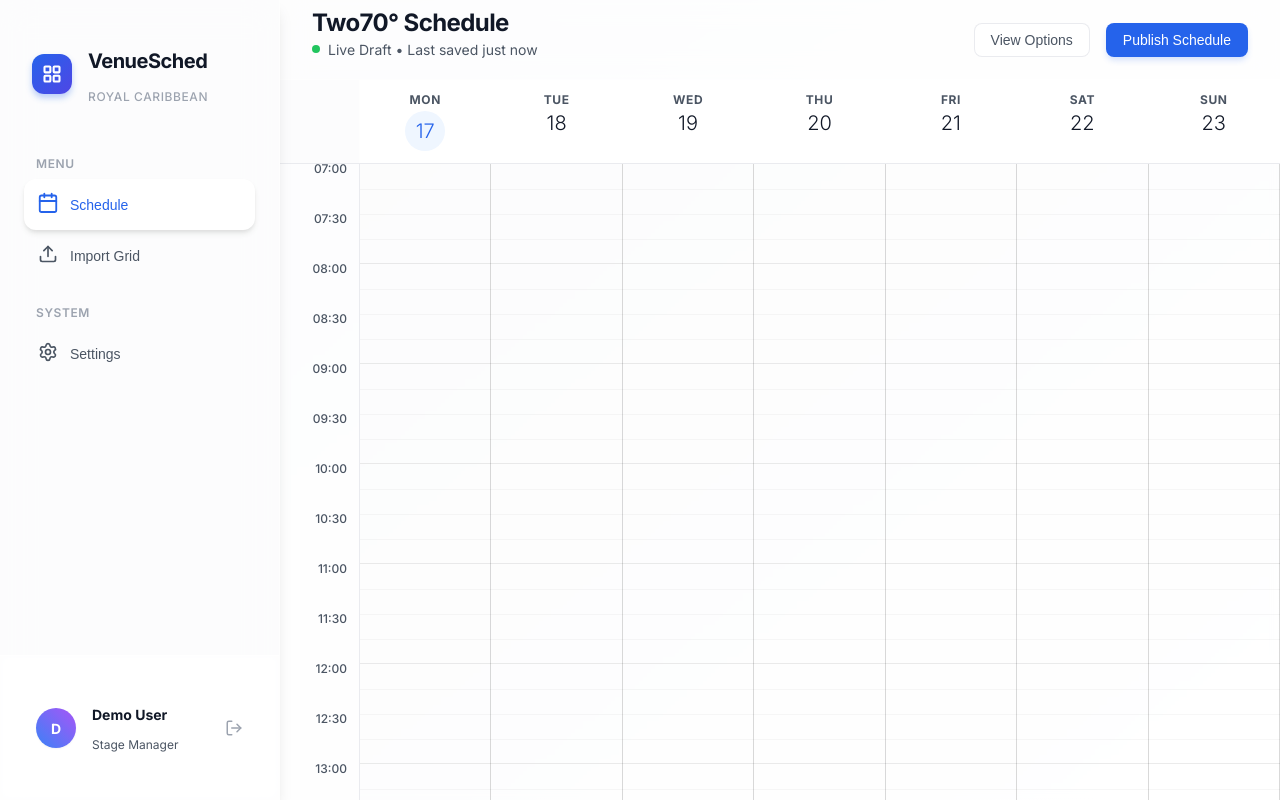
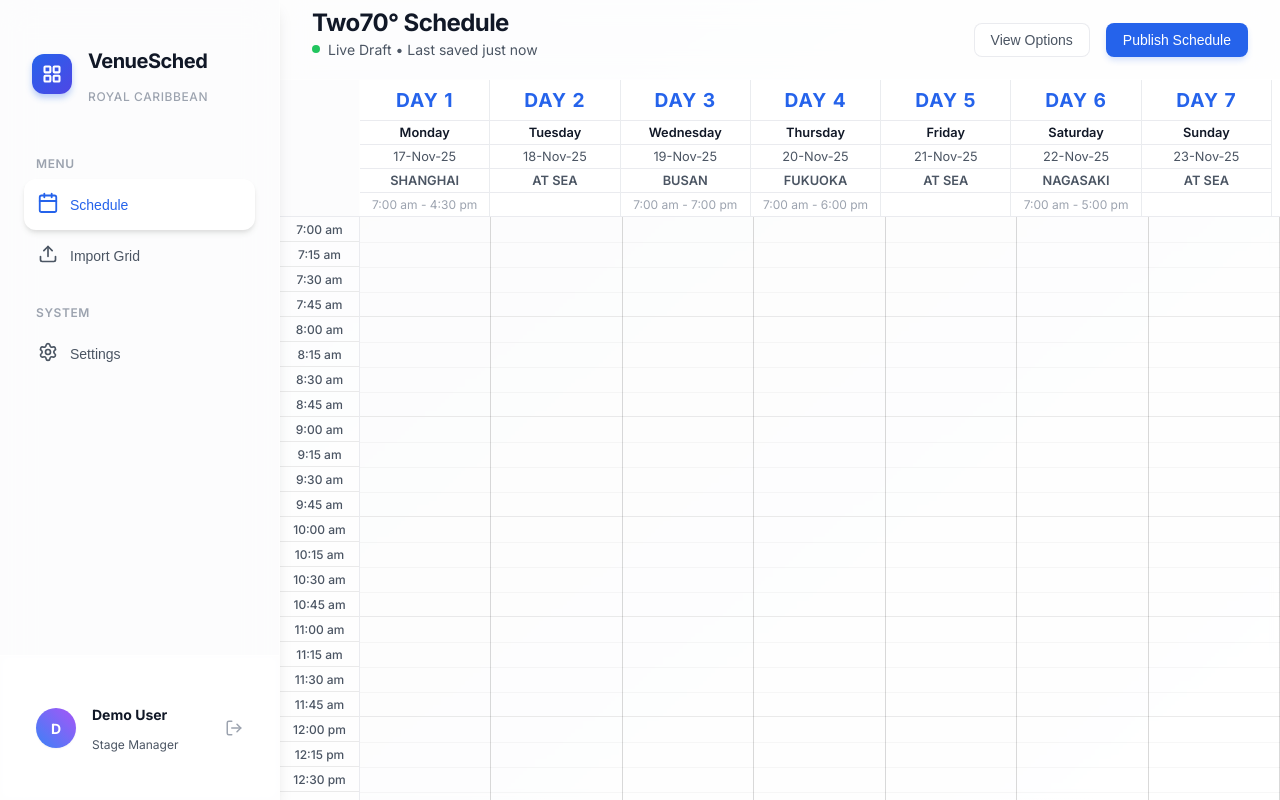
Before and after one commit to oscarpe979/project_q, a React app in the folder frontend/: page / in a window 1280 px wide. Both pictures are taken after a click on the button "Enter Demo Mode". Built offline with nearby package versions, Linux system fonts and the light colour scheme; the HTML template or start-up script is replaced by a standard one.

Commit message:
feat: Enhance schedule header with detailed itinerary, increase time slot granularity, and refactor event bottom resize logic.

```diff
--- a/frontend/src/components/Schedule/EventBlock.tsx
+++ b/frontend/src/components/Schedule/EventBlock.tsx
@@ -27,10 +27,10 @@ export const EventBlock: React.FC<EventBlockProps> = ({ event, style: containerS
         listeners: resizeListeners,
         setNodeRef: setResizeRef,
         transform: resizeTransform,
-        isDragging: isResizing
+        isDragging: isResizingBottom
     } = useDraggable({
-        id: `${event.id}-resize`,
-        data: { type: 'resize', event },
+        id: `${event.id}-resize-bottom`,
+        data: { type: 'resize-bottom', event },
     });
 
     const {
@@ -54,7 +54,7 @@ export const EventBlock: React.FC<EventBlockProps> = ({ event, style: containerS
     const snappedResizeTopTransformY = resizeTopTransform ? Math.round(resizeTopTransform.y / SNAP_PIXELS) * SNAP_PIXELS : 0;
 
     // Visual feedback for resizing (preview height change with snapping)
-    const currentHeight = isResizing
+    const currentHeight = isResizingBottom
         ? Math.max(20, height + snappedResizeTransformY)
         : isResizingTop
             ? Math.max(20, height - snappedResizeTopTransformY)
@@ -74,7 +74,7 @@ export const EventBlock: React.FC<EventBlockProps> = ({ event, style: containerS
         height: `${currentHeight}px`,
         left: containerStyle.left,
         width: containerStyle.width,
-        zIndex: isDragging || isResizing || isResizingTop ? 50 : 10,
+        zIndex: isDragging || isResizingBottom || isResizingTop ? 50 : 10,
         // Only apply horizontal transform for cross-day movement
         transform: (isDragging && transform) ? `translate3d(${transform.x}px, 0, 0)` : undefined,
     };
@@ -106,7 +106,7 @@ export const EventBlock: React.FC<EventBlockProps> = ({ event, style: containerS
             const minutesShift = pixelsToMinutes(snappedResizeTopTransformY);
             const previewStart = new Date(event.start.getTime() + minutesShift * 60 * 1000);
             return { start: previewStart, end: event.end };
-        } else if (isResizing && resizeTransform) {
+        } else if (isResizingBottom && resizeTransform) {
             // Resizing from bottom
             const minutesShift = pixelsToMinutes(snappedResizeTransformY);
             const previewEnd = new Date(event.end.getTime() + minutesShift * 60 * 1000);
@@ -127,7 +127,7 @@ export const EventBlock: React.FC<EventBlockProps> = ({ event, style: containerS
                 "event-block",
                 getEventClass(),
                 isDragging && "dragging",
-                (isResizing || isResizingTop) && "resizing"
+                (isResizingBottom || isResizingTop) && "resizing"
             )}
         >
             <div className="event-content">
--- a/frontend/src/components/Schedule/ScheduleGrid.tsx
+++ b/frontend/src/components/Schedule/ScheduleGrid.tsx
@@ -2,7 +2,7 @@ import React, { useMemo } from 'react';
 import { format, addDays, startOfWeek, setMinutes } from 'date-fns';
 import { DndContext, useSensor, useSensors, PointerSensor } from '@dnd-kit/core';
 import type { DragEndEvent } from '@dnd-kit/core';
-import clsx from 'clsx';
+
 import { TimeColumn } from './TimeColumn';
 import { DayColumn } from './DayColumn';
 import { EventBlock } from './EventBlock';
@@ -24,10 +24,10 @@ export const ScheduleGrid: React.FC<ScheduleGridProps> = ({ events, setEvents })
     const handleDragEnd = (event: DragEndEvent) => {
         const { active, delta, over } = event;
         const activeId = String(active.id);
-        const isResize = activeId.endsWith('-resize');
+        const isResizeBottom = activeId.endsWith('-resize-bottom');
         const isResizeTop = activeId.endsWith('-resize-top');
-        const eventId = isResize
-            ? activeId.replace('-resize', '')
+        const eventId = isResizeBottom
+            ? activeId.replace('-resize-bottom', '')
             : isResizeTop
                 ? activeId.replace('-resize-top', '')
                 : activeId;
@@ -48,7 +48,7 @@ export const ScheduleGrid: React.FC<ScheduleGridProps> = ({ events, setEvents })
                     if (newStart >= e.end) return e;
 
                     return { ...e, start: newStart };
-                } else if (isResize) {
+                } else if (isResizeBottom) {
                     // Update End Time (dragging bottom edge)
                     const newEnd = addDays(setMinutes(e.end, e.end.getMinutes() + snappedMinutes), 0);
                     // Prevent end time before start time
@@ -140,16 +140,28 @@ export const ScheduleGrid: React.FC<ScheduleGridProps> = ({ events, setEvents })
             <div className="days-header">
                 <div className="time-spacer"></div>
                 <div className="days-grid">
-                    {days.map((day, i) => (
-                        <div key={i} className="day-header-cell">
-                            <div className={clsx("day-name", i === 0 && "active-text")}>
-                                {format(day, 'EEE')}
+                    {days.map((day, i) => {
+                        const itinerary = [
+                            { location: 'SHANGHAI', time: '7:00 am - 4:30 pm' },
+                            { location: 'AT SEA', time: '' },
+                            { location: 'BUSAN', time: '7:00 am - 7:00 pm' },
+                            { location: 'FUKUOKA', time: '7:00 am - 6:00 pm' },
+                            { location: 'AT SEA', time: '' },
+                            { location: 'NAGASAKI', time: '7:00 am - 5:00 pm' },
+                            { location: 'AT SEA', time: '' },
+                        ];
+                        const info = itinerary[i] || { location: 'AT SEA', time: '' };
+
+                        return (
+                            <div key={i} className="day-header-cell">
+                                <div className="header-row-day-number">DAY {i + 1}</div>
+                                <div className="header-row-day-name">{format(day, 'EEEE')}</div>
+                                <div className="header-row-date">{format(day, 'd-MMM-yy')}</div>
+                                <div className="header-row-location">{info.location}</div>
+                                <div className="header-row-time">{info.time || '\u00A0'}</div>
                             </div>
-                            <div className={clsx("day-number", i === 0 && "active")}>
-                                {format(day, 'd')}
-                            </div>
-                        </div>
-                    ))}
+                        );
+                    })}
                 </div>
             </div>
 
--- a/frontend/src/components/Schedule/TimeColumn.tsx
+++ b/frontend/src/components/Schedule/TimeColumn.tsx
@@ -1,9 +1,9 @@
 import React from 'react';
 
 export const TimeColumn: React.FC = () => {
-    // Generate time slots (07:00 to 23:30)
-    const slots = Array.from({ length: 34 }, (_, i) => {
-        const totalMinutes = i * 30;
+    // Generate time slots (07:00 to 23:45)
+    const slots = Array.from({ length: 68 }, (_, i) => {
+        const totalMinutes = i * 15;
         const hour = 7 + Math.floor(totalMinutes / 60);
         const minute = totalMinutes % 60;
         return { hour, minute };
@@ -14,7 +14,11 @@ export const TimeColumn: React.FC = () => {
             {slots.map(({ hour, minute }, index) => (
                 <div key={index} className="time-slot">
                     <span className="time-label">
-                        {hour.toString().padStart(2, '0')}:{minute.toString().padStart(2, '0')}
+                        {(() => {
+                            const ampm = hour >= 12 ? 'pm' : 'am';
+                            const displayHour = hour % 12 || 12;
+                            return `${displayHour}:${minute.toString().padStart(2, '0')} ${ampm}`;
+                        })()}
                     </span>
                 </div>
             ))}
--- a/frontend/src/index.css
+++ b/frontend/src/index.css
@@ -309,6 +309,8 @@ body {
   z-index: 20;
   position: sticky;
   top: 0;
+  padding-right: 8px;
+  /* Compensate for scrollbar */
 }
 
 .time-spacer {
@@ -325,36 +327,59 @@ body {
 }
 
 .day-header-cell {
-  padding: 0.75rem;
+  padding: 0;
   text-align: center;
-  border-right: 1px solid var(--border-light);
+  border-right: 1px solid var(--border-medium);
+  display: flex;
+  flex-direction: column;
+  gap: 0;
+  height: 100%;
+  justify-content: flex-start;
 }
 
-.day-name {
-  font-size: 0.75rem;
+.header-row-day-number {
+  font-size: 1.2rem;
   font-weight: 700;
+  color: var(--text-accent);
   text-transform: uppercase;
   letter-spacing: 0.05em;
-  margin-bottom: 0.25rem;
-  color: var(--text-secondary);
+  padding: 0.5rem 0.25rem;
+  border-bottom: 1px solid var(--border-medium);
 }
 
-.day-number {
-  font-size: 1.25rem;
-  font-weight: 300;
+.header-row-day-name {
+  font-size: .8rem;
+  font-weight: 600;
   color: var(--text-primary);
+  padding: 0.25rem;
+  border-bottom: 1px solid var(--border-medium);
 }
 
-.day-number.active {
-  color: #2563eb;
-  background: #eff6ff;
-  width: 40px;
-  height: 40px;
-  border-radius: 50%;
+.header-row-date {
+  font-size: 0.8rem;
+  color: var(--text-secondary);
+  font-weight: 400;
+  padding: 0.25rem;
+  border-bottom: 1px solid var(--border-medium);
+}
+
+.header-row-location {
+  font-size: 0.8rem;
+  font-weight: 600;
+  color: var(--text-secondary);
+  text-transform: uppercase;
+  padding: 0.25rem;
+  border-bottom: 1px solid var(--border-medium);
+}
+
+.header-row-time {
+  font-size: 0.75rem;
+  color: var(--text-tertiary);
+  min-height: 1.2em;
+  padding: 0.25rem;
   display: flex;
   align-items: center;
   justify-content: center;
-  margin: 0 auto;
 }
 
 .grid-body {
@@ -384,17 +409,18 @@ body {
 }
 
 .time-slot {
-  height: 50px;
-  /* 30 minutes */
+  height: 25px;
+  /* 15 minutes */
   position: relative;
-  border-bottom: 1px solid transparent;
+  border-bottom: 1px solid rgba(0, 0, 0, 0.08);
   /* Align with grid lines visually */
 }
 
 .time-label {
   position: absolute;
-  top: -3px;
-  right: 8px;
+  top: 5px;
+  width: 100%;
+  text-align: center;
   font-size: 0.75rem;
   color: var(--text-secondary);
   font-weight: 500;
```
